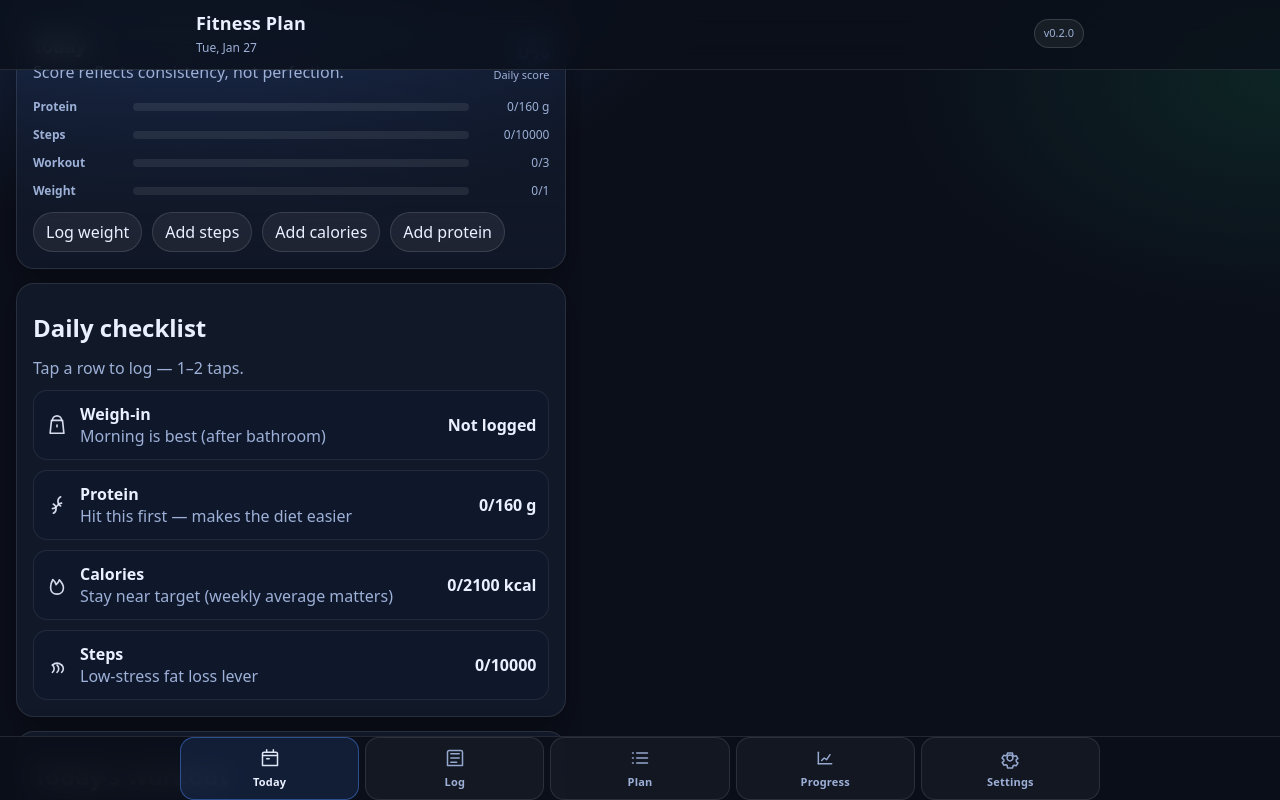
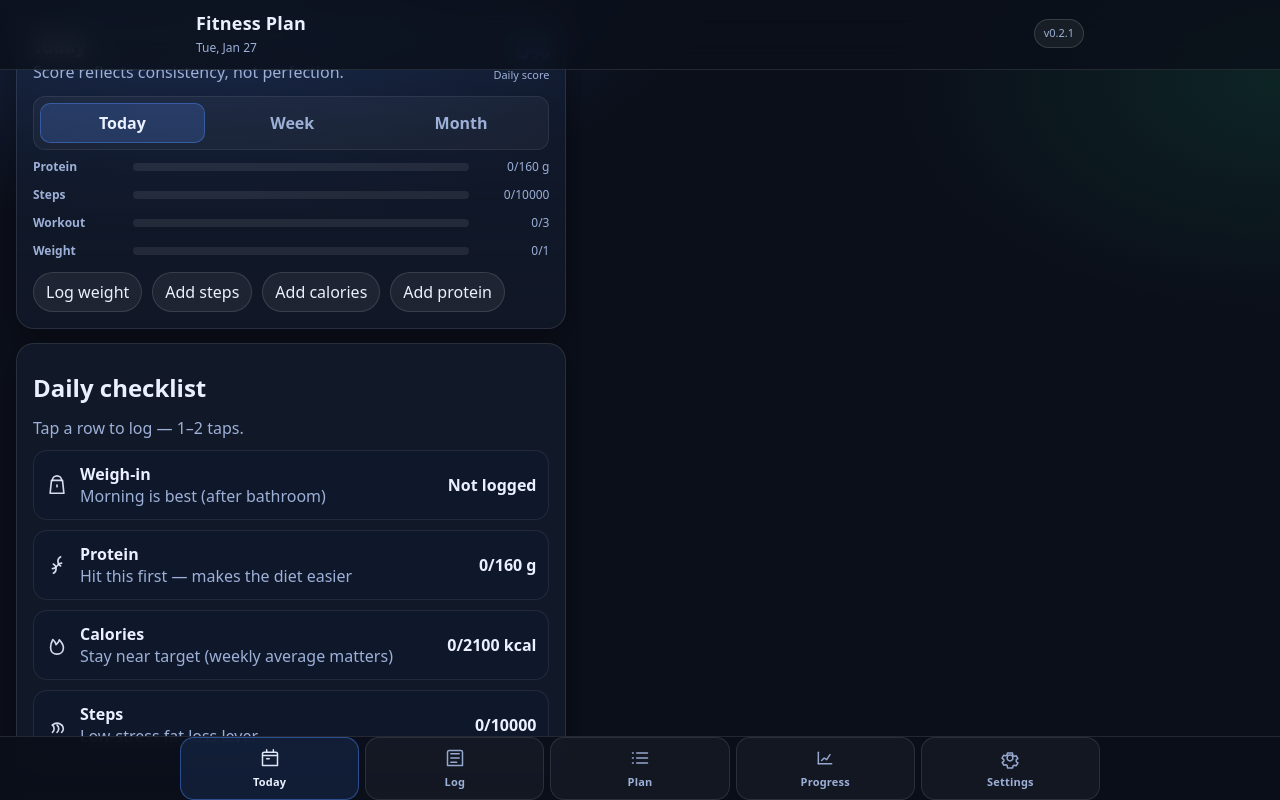
Before and after one commit to Lacose-lab/fitness-plan-tracker, a React (Vite) app: page / in a window 1280 px wide. Built offline with nearby package versions, Linux system fonts and the light colour scheme.

Commit message:
Refine Today hub layout and add recent activity

```diff
--- a/package.json
+++ b/package.json
@@ -1,7 +1,7 @@
 {
   "name": "fitness-plan-tracker",
   "private": true,
-  "version": "0.1.1",
+  "version": "0.2.1",
   "type": "module",
   "scripts": {
     "dev": "vite",
--- a/src/App.css
+++ b/src/App.css
@@ -118,7 +118,31 @@ h3{margin:18px 0 8px}
 .scoreValue{font-weight:950;font-size:22px;color:var(--accent)}
 .scoreLabel{font-size:11px;color:var(--muted)}
 
-.progressStack{margin-top:14px;display:flex;flex-direction:column;gap:10px}
+.segmented{
+  display:flex;
+  gap:6px;
+  background:rgba(255,255,255,0.04);
+  border:1px solid rgba(255,255,255,0.08);
+  border-radius:12px;
+  padding:6px;
+  margin:12px 0 4px;
+}
+.segBtn{
+  flex:1;
+  background:transparent;
+  border:0;
+  color:var(--muted);
+  padding:8px 10px;
+  border-radius:10px;
+  font-weight:800;
+}
+.segBtn.active{
+  background:rgba(79,140,255,0.2);
+  color:var(--text);
+  border:1px solid rgba(79,140,255,0.4);
+}
+
+.progressStack{margin-top:8px;display:flex;flex-direction:column;gap:10px}
 .progressRow{display:grid;grid-template-columns:90px 1fr 70px;gap:10px;align-items:center}
 .progressLabel{font-size:12px;color:var(--muted);font-weight:700}
 .progressTrack{height:8px;background:rgba(255,255,255,0.08);border-radius:999px;overflow:hidden}
@@ -240,6 +264,9 @@ h3{margin:18px 0 8px}
 .tHead{background:rgba(79,140,255,0.10);color:var(--muted);font-size:12px}
 .tRow{border-top:1px solid rgba(255,255,255,0.08)}
 
+.recentList{display:flex;flex-direction:column;gap:8px;margin-top:8px}
+.recentRow{display:grid;grid-template-columns:1fr 0.8fr 0.9fr 1fr;gap:8px;padding:10px 12px;background:rgba(11,15,26,0.22);border:1px solid rgba(255,255,255,0.08);border-radius:12px}
+
 .hint{margin-top:12px;color:var(--muted);font-size:13px}
 
 .bottomNav{
--- a/src/App.tsx
+++ b/src/App.tsx
@@ -22,7 +22,9 @@ type Tab = "today" | "log" | "plan" | "progress" | "settings";
 
 type Metric = "weightKg" | "steps" | "calories" | "proteinG";
 
-const APP_VERSION = "0.2.0";
+type Range = "today" | "week" | "month";
+
+const APP_VERSION = "0.2.1";
 
 function numberOrUndef(v: string): number | undefined {
   const n = Number(v);
@@ -137,6 +139,7 @@ export default function App() {
 
   const [sheetOpen, setSheetOpen] = useState(false);
   const [sheetMetric, setSheetMetric] = useState<Metric>("weightKg");
+  const [range, setRange] = useState<Range>("today");
 
   const today = useMemo(() => todayKey(), []);
   const logs = useMemo(() => listLogs(), [tick]);
@@ -173,6 +176,13 @@ export default function App() {
         },
       ],
     };
+  }, [logs]);
+
+  const recentLogs = useMemo(() => {
+    return logs
+      .slice()
+      .reverse()
+      .slice(0, 4);
   }, [logs]);
 
   function save(patch: Partial<DayLog>) {
@@ -322,6 +332,18 @@ export default function App() {
                 </div>
               </div>
 
+              <div className="segmented">
+                {(["today", "week", "month"] as Range[]).map((r) => (
+                  <button
+                    key={r}
+                    className={range === r ? "segBtn active" : "segBtn"}
+                    onClick={() => setRange(r)}
+                  >
+                    {r === "today" ? "Today" : r === "week" ? "Week" : "Month"}
+                  </button>
+                ))}
+              </div>
+
               <div className="progressStack">
                 <ProgressBar label="Protein" value={todayLog?.proteinG ?? 0} max={settings.proteinTarget} suffix=" g" />
                 <ProgressBar label="Steps" value={todayLog?.steps ?? 0} max={settings.stepGoal} />
@@ -365,6 +387,29 @@ export default function App() {
                   </li>
                 ))}
               </ul>
+            </section>
+
+            <section className="card">
+              <div className="row" style={{ justifyContent: "space-between" }}>
+                <div>
+                  <h2>Recent activity</h2>
+                  <div className="muted">Last 4 check‑ins</div>
+                </div>
+              </div>
+              <div className="recentList">
+                {recentLogs.length === 0 ? (
+                  <div className="muted">No logs yet.</div>
+                ) : (
+                  recentLogs.map((l) => (
+                    <div key={l.date} className="recentRow">
+                      <div>{l.date}</div>
+                      <div className="muted">{l.weightKg ?? "—"} kg</div>
+                      <div className="muted">{l.steps ?? "—"} steps</div>
+                      <div className="muted">{l.workoutDone ? "Workout ✓" : "Workout —"}</div>
+                    </div>
+                  ))
+                )}
+              </div>
             </section>
 
             <section className="card">
```
